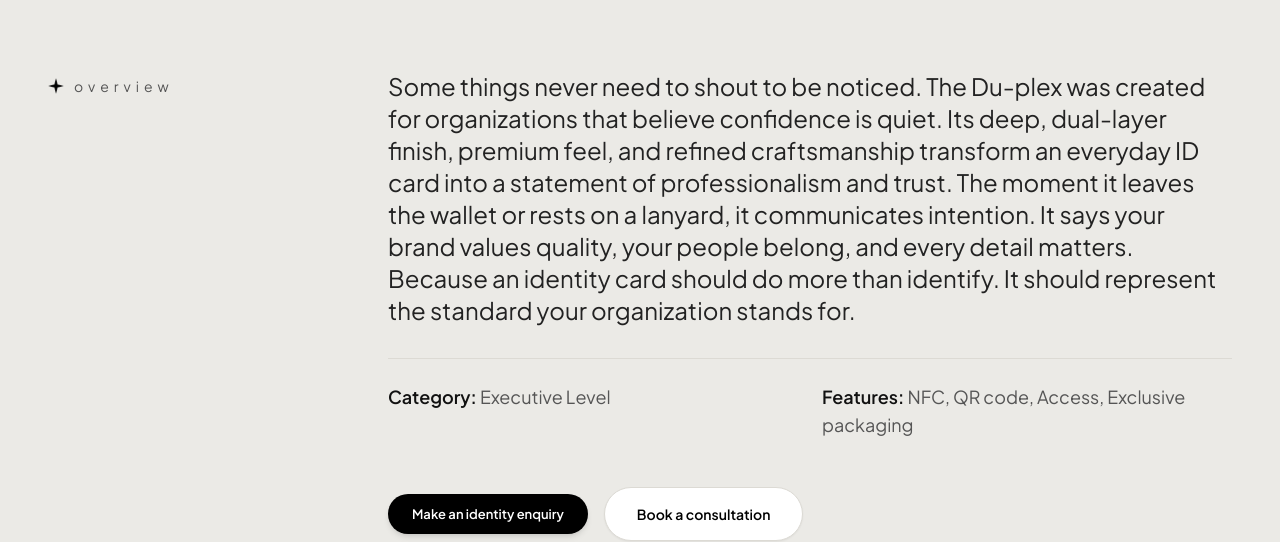
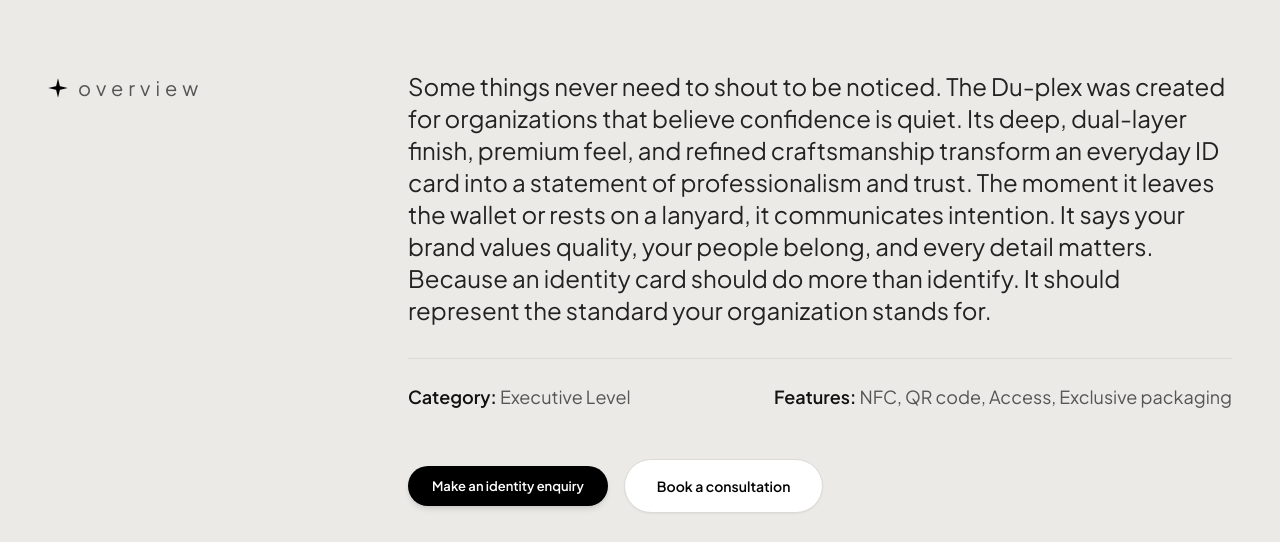
Before and after one commit to 0001-DEV/Identifine, a React (Vite) app: page /catalogue in a window 1280 px wide. Shown: the part 668-1210 px from the top of the page. Built offline with nearby package versions, Linux system fonts and the light colour scheme; the HTML template or start-up script is replaced by a standard one; a web font is replaced by a local one.

Commit message:
Increase size of overview tagline and shift Features to right edge of full text

```diff
--- a/src/pages/ProductCataloguePage.jsx
+++ b/src/pages/ProductCataloguePage.jsx
@@ -139,16 +139,16 @@ export default function ProductCataloguePage() {
         {/* ========================================================================= */}
         <div className="flex flex-col lg:flex-row items-start text-left">
 
-          {/* Overview Tagline Label (Lowercase, Aligned with first line of narrative) */}
-          <div className="pt-1.5 shrink-0 min-w-[140px]">
+          {/* Overview Tagline Label (Enlarged, Lowercase, Aligned with first line of narrative) */}
+          <div className="pt-1 shrink-0 min-w-[160px]">
             <div className="inline-flex items-center justify-start gap-2.5">
               <img
                 src={starIcon}
                 alt=""
-                className="w-4 h-4 object-contain brightness-0"
+                className="w-4 h-4 sm:w-5 sm:h-5 object-contain brightness-0"
               />
               <span
-                className="font-galano font-normal text-[#555555] text-xs sm:text-sm lowercase"
+                className="font-galano font-normal text-[#555555] text-base sm:text-lg lg:text-xl lowercase"
                 style={{ letterSpacing: '5px' }}
               >
                 overview
@@ -162,13 +162,13 @@ export default function ProductCataloguePage() {
               {activeProduct.overview}
             </p>
 
-            {/* Specs List */}
-            <div className="pt-6 border-t border-[#DCDAD4] grid grid-cols-1 sm:grid-cols-2 gap-6 text-base sm:text-lg max-w-4xl">
+            {/* Specs List - Features shifted to the edge of the full text */}
+            <div className="pt-6 border-t border-[#DCDAD4] flex flex-col sm:flex-row sm:items-center sm:justify-between gap-4 text-base sm:text-lg max-w-5xl">
               <div>
                 <span className="font-semibold text-[#111111]">Category: </span>
                 <span className="text-[#555555]">{activeProduct.category}</span>
               </div>
-              <div>
+              <div className="sm:text-right">
                 <span className="font-semibold text-[#111111]">Features: </span>
                 <span className="text-[#555555]">{activeProduct.features}</span>
               </div>
```
